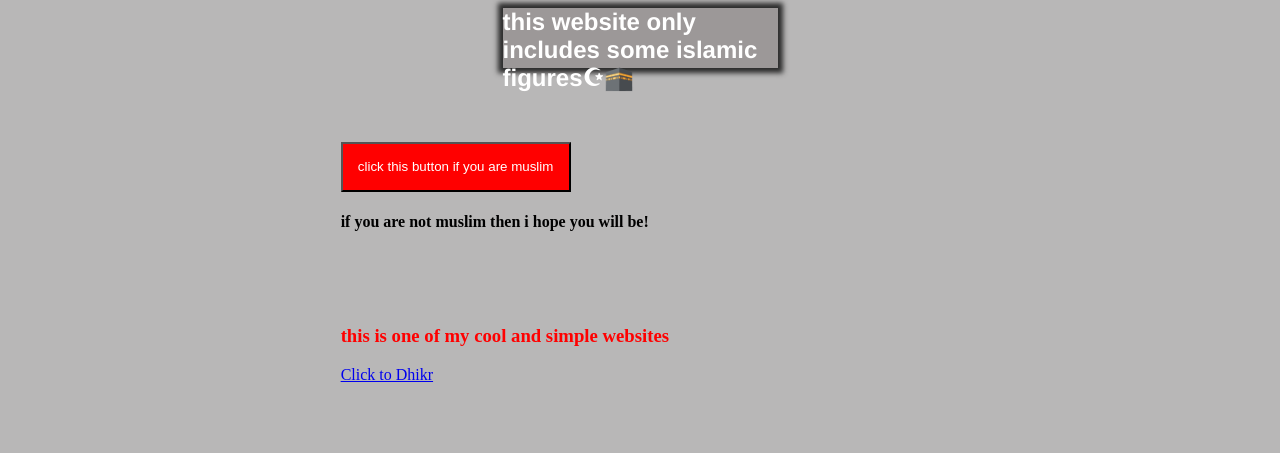
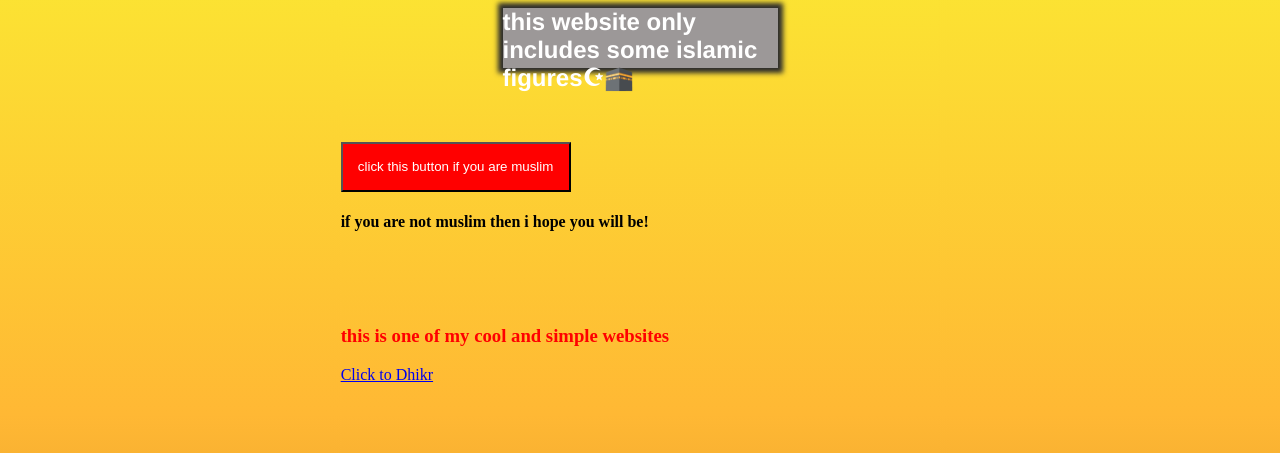
Before and after one commit to astralvanguardsowner/100-Islamic-Figures, a plain HTML site: page index.html in a window 1280 px wide. Shown: the part 238-691 px from the top of the page. Drawn offline with Linux system fonts and the light colour scheme.

Commit message:
Add files via upload

```diff
--- a/style.css
+++ b/style.css
@@ -1,5 +1,5 @@
             html, body{
-                background: rgb(184, 183, 183);
+                background: linear-gradient(to bottom ,rgb(250, 250, 50) ,rgb(255, 184, 52) ,rgb(172, 93, 19));
                 justify-self: center;
             }
             #muslim_button{
```
